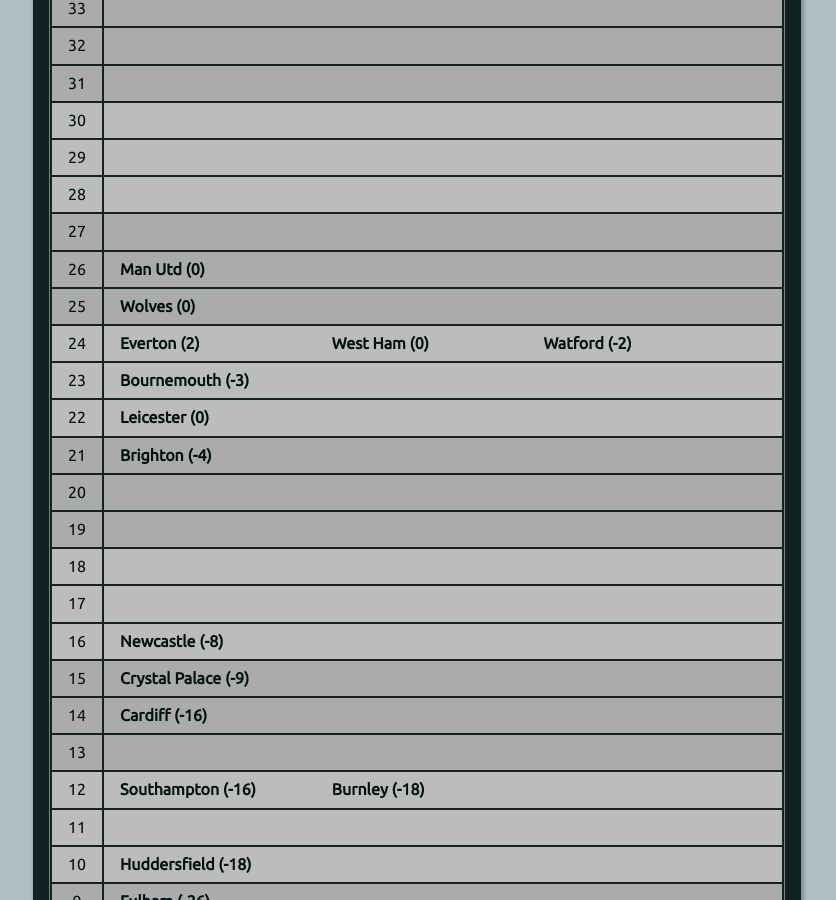
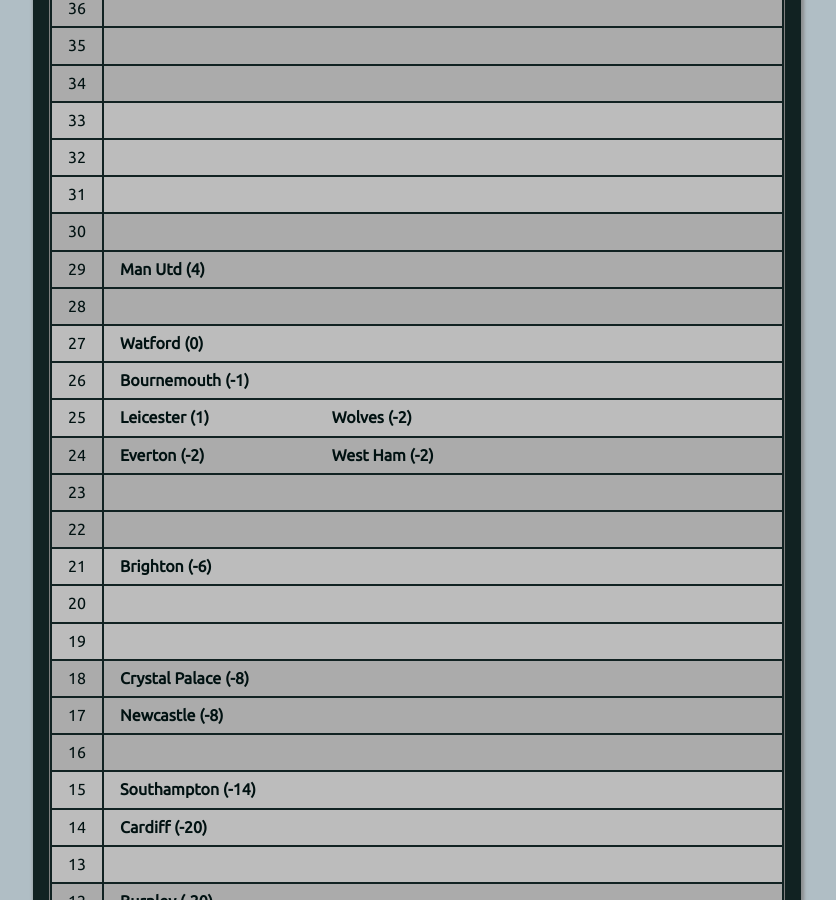
Before and after one commit to muru/muru.github.io, a Jekyll site: the page built from resources.md, in a window 1280 px wide and 900 px high, scrolled down 2263 px. Shown: the whole window, without its empty margins (223-1059 px from the left). Built offline with Jekyll 4.4.1, drawn with Linux system fonts in a browser that asks for light colours; some of the changed text lies outside the part shown.

Commit message:
updated cann-table: Mon 24 Dec 10:00:31 JST 2018

```diff
--- a/cann-table.html
+++ b/cann-table.html
@@ -1,209 +1,219 @@
 <table id="cann-table">
 <thead> <th> Pts </th> <th> Clubs (GD) </th> </thead>
 	<tr class="cann-row-1">
-		<td class="cann-point"> 45 </td>
+		<td class="cann-point"> 48 </td>
 		<td class="cann-clubs">
-			<span class="club-name"> Liverpool (30) </span>
+			<span class="club-name"> Liverpool (32) </span>
 		</td>
  	</tr>
 	<tr class="cann-row-1">
-		<td class="cann-point"> 44 </td>
+		<td class="cann-point"> 47 </td>
 		<td class="cann-clubs">
-			<span class="club-name"> Man City (38) </span>
 		</td>
  	</tr>
 	<tr class="cann-row-1">
+		<td class="cann-point"> 46 </td>
+		<td class="cann-clubs">
+		</td>
+ 	</tr>
+	<tr class="cann-row-2">
+		<td class="cann-point"> 45 </td>
+		<td class="cann-clubs">
+		</td>
+ 	</tr>
+	<tr class="cann-row-2">
+		<td class="cann-point"> 44 </td>
+		<td class="cann-clubs">
+			<span class="club-name"> Man City (37) </span>
+		</td>
+ 	</tr>
+	<tr class="cann-row-2">
 		<td class="cann-point"> 43 </td>
 		<td class="cann-clubs">
 		</td>
  	</tr>
-	<tr class="cann-row-2">
+	<tr class="cann-row-1">
 		<td class="cann-point"> 42 </td>
+		<td class="cann-clubs">
+			<span class="club-name"> Tottenham (19) </span>
+		</td>
+ 	</tr>
+	<tr class="cann-row-1">
+		<td class="cann-point"> 41 </td>
+		<td class="cann-clubs">
+		</td>
+ 	</tr>
+	<tr class="cann-row-1">
+		<td class="cann-point"> 40 </td>
 		<td class="cann-clubs">
 		</td>
  	</tr>
 	<tr class="cann-row-2">
-		<td class="cann-point"> 41 </td>
+		<td class="cann-point"> 39 </td>
 		<td class="cann-clubs">
 		</td>
  	</tr>
 	<tr class="cann-row-2">
-		<td class="cann-point"> 40 </td>
+		<td class="cann-point"> 38 </td>
+		<td class="cann-clubs">
+		</td>
+ 	</tr>
+	<tr class="cann-row-2">
+		<td class="cann-point"> 37 </td>
+		<td class="cann-clubs">
+			<span class="club-name"> Chelsea (20) </span>
+			<span class="club-name"> Arsenal (16) </span>
+		</td>
+ 	</tr>
+	<tr class="cann-row-1">
+		<td class="cann-point"> 36 </td>
 		<td class="cann-clubs">
 		</td>
  	</tr>
 	<tr class="cann-row-1">
-		<td class="cann-point"> 39 </td>
-		<td class="cann-clubs">
-			<span class="club-name"> Tottenham (15) </span>
-		</td>
- 	</tr>
-	<tr class="cann-row-1">
-		<td class="cann-point"> 38 </td>
+		<td class="cann-point"> 35 </td>
 		<td class="cann-clubs">
 		</td>
  	</tr>
 	<tr class="cann-row-1">
-		<td class="cann-point"> 37 </td>
-		<td class="cann-clubs">
-			<span class="club-name"> Chelsea (21) </span>
-		</td>
- 	</tr>
-	<tr class="cann-row-2">
-		<td class="cann-point"> 36 </td>
+		<td class="cann-point"> 34 </td>
 		<td class="cann-clubs">
 		</td>
  	</tr>
 	<tr class="cann-row-2">
-		<td class="cann-point"> 35 </td>
+		<td class="cann-point"> 33 </td>
 		<td class="cann-clubs">
 		</td>
  	</tr>
 	<tr class="cann-row-2">
-		<td class="cann-point"> 34 </td>
+		<td class="cann-point"> 32 </td>
 		<td class="cann-clubs">
-			<span class="club-name"> Arsenal (14) </span>
 		</td>
  	</tr>
-	<tr class="cann-row-1">
-		<td class="cann-point"> 33 </td>
+	<tr class="cann-row-2">
+		<td class="cann-point"> 31 </td>
 		<td class="cann-clubs">
 		</td>
  	</tr>
 	<tr class="cann-row-1">
-		<td class="cann-point"> 32 </td>
+		<td class="cann-point"> 30 </td>
 		<td class="cann-clubs">
 		</td>
  	</tr>
 	<tr class="cann-row-1">
-		<td class="cann-point"> 31 </td>
+		<td class="cann-point"> 29 </td>
+		<td class="cann-clubs">
+			<span class="club-name"> Man Utd (4) </span>
+		</td>
+ 	</tr>
+	<tr class="cann-row-1">
+		<td class="cann-point"> 28 </td>
 		<td class="cann-clubs">
 		</td>
  	</tr>
 	<tr class="cann-row-2">
-		<td class="cann-point"> 30 </td>
+		<td class="cann-point"> 27 </td>
+		<td class="cann-clubs">
+			<span class="club-name"> Watford (0) </span>
+		</td>
+ 	</tr>
+	<tr class="cann-row-2">
+		<td class="cann-point"> 26 </td>
+		<td class="cann-clubs">
+			<span class="club-name"> Bournemouth (-1) </span>
+		</td>
+ 	</tr>
+	<tr class="cann-row-2">
+		<td class="cann-point"> 25 </td>
+		<td class="cann-clubs">
+			<span class="club-name"> Leicester (1) </span>
+			<span class="club-name"> Wolves (-2) </span>
+		</td>
+ 	</tr>
+	<tr class="cann-row-1">
+		<td class="cann-point"> 24 </td>
+		<td class="cann-clubs">
+			<span class="club-name"> Everton (-2) </span>
+			<span class="club-name"> West Ham (-2) </span>
+		</td>
+ 	</tr>
+	<tr class="cann-row-1">
+		<td class="cann-point"> 23 </td>
+		<td class="cann-clubs">
+		</td>
+ 	</tr>
+	<tr class="cann-row-1">
+		<td class="cann-point"> 22 </td>
 		<td class="cann-clubs">
 		</td>
  	</tr>
 	<tr class="cann-row-2">
-		<td class="cann-point"> 29 </td>
+		<td class="cann-point"> 21 </td>
+		<td class="cann-clubs">
+			<span class="club-name"> Brighton (-6) </span>
+		</td>
+ 	</tr>
+	<tr class="cann-row-2">
+		<td class="cann-point"> 20 </td>
 		<td class="cann-clubs">
 		</td>
  	</tr>
 	<tr class="cann-row-2">
-		<td class="cann-point"> 28 </td>
+		<td class="cann-point"> 19 </td>
 		<td class="cann-clubs">
 		</td>
  	</tr>
 	<tr class="cann-row-1">
-		<td class="cann-point"> 27 </td>
+		<td class="cann-point"> 18 </td>
 		<td class="cann-clubs">
+			<span class="club-name"> Crystal Palace (-8) </span>
 		</td>
  	</tr>
 	<tr class="cann-row-1">
-		<td class="cann-point"> 26 </td>
-		<td class="cann-clubs">
-			<span class="club-name"> Man Utd (0) </span>
-		</td>
- 	</tr>
-	<tr class="cann-row-1">
-		<td class="cann-point"> 25 </td>
-		<td class="cann-clubs">
-			<span class="club-name"> Wolves (0) </span>
-		</td>
- 	</tr>
-	<tr class="cann-row-2">
-		<td class="cann-point"> 24 </td>
-		<td class="cann-clubs">
-			<span class="club-name"> Everton (2) </span>
-			<span class="club-name"> West Ham (0) </span>
-			<span class="club-name"> Watford (-2) </span>
-		</td>
- 	</tr>
-	<tr class="cann-row-2">
-		<td class="cann-point"> 23 </td>
-		<td class="cann-clubs">
-			<span class="club-name"> Bournemouth (-3) </span>
-		</td>
- 	</tr>
-	<tr class="cann-row-2">
-		<td class="cann-point"> 22 </td>
-		<td class="cann-clubs">
-			<span class="club-name"> Leicester (0) </span>
-		</td>
- 	</tr>
-	<tr class="cann-row-1">
-		<td class="cann-point"> 21 </td>
-		<td class="cann-clubs">
-			<span class="club-name"> Brighton (-4) </span>
-		</td>
- 	</tr>
-	<tr class="cann-row-1">
-		<td class="cann-point"> 20 </td>
-		<td class="cann-clubs">
-		</td>
- 	</tr>
-	<tr class="cann-row-1">
-		<td class="cann-point"> 19 </td>
-		<td class="cann-clubs">
-		</td>
- 	</tr>
-	<tr class="cann-row-2">
-		<td class="cann-point"> 18 </td>
-		<td class="cann-clubs">
-		</td>
- 	</tr>
-	<tr class="cann-row-2">
 		<td class="cann-point"> 17 </td>
-		<td class="cann-clubs">
-		</td>
- 	</tr>
-	<tr class="cann-row-2">
-		<td class="cann-point"> 16 </td>
 		<td class="cann-clubs">
 			<span class="club-name"> Newcastle (-8) </span>
 		</td>
  	</tr>
 	<tr class="cann-row-1">
+		<td class="cann-point"> 16 </td>
+		<td class="cann-clubs">
+		</td>
+ 	</tr>
+	<tr class="cann-row-2">
 		<td class="cann-point"> 15 </td>
 		<td class="cann-clubs">
-			<span class="club-name"> Crystal Palace (-9) </span>
+			<span class="club-name"> Southampton (-14) </span>
 		</td>
  	</tr>
-	<tr class="cann-row-1">
+	<tr class="cann-row-2">
 		<td class="cann-point"> 14 </td>
 		<td class="cann-clubs">
-			<span class="club-name"> Cardiff (-16) </span>
+			<span class="club-name"> Cardiff (-20) </span>
 		</td>
  	</tr>
-	<tr class="cann-row-1">
+	<tr class="cann-row-2">
 		<td class="cann-point"> 13 </td>
 		<td class="cann-clubs">
 		</td>
  	</tr>
-	<tr class="cann-row-2">
+	<tr class="cann-row-1">
 		<td class="cann-point"> 12 </td>
 		<td class="cann-clubs">
-			<span class="club-name"> Southampton (-16) </span>
-			<span class="club-name"> Burnley (-18) </span>
+			<span class="club-name"> Burnley (-20) </span>
 		</td>
  	</tr>
-	<tr class="cann-row-2">
+	<tr class="cann-row-1">
 		<td class="cann-point"> 11 </td>
 		<td class="cann-clubs">
 		</td>
  	</tr>
-	<tr class="cann-row-2">
+	<tr class="cann-row-1">
 		<td class="cann-point"> 10 </td>
 		<td class="cann-clubs">
-			<span class="club-name"> Huddersfield (-18) </span>
-		</td>
- 	</tr>
-	<tr class="cann-row-1">
-		<td class="cann-point"> 9 </td>
-		<td class="cann-clubs">
+			<span class="club-name"> Huddersfield (-20) </span>
 			<span class="club-name"> Fulham (-26) </span>
 		</td>
  	</tr>
 </table>
-<span id="cann-gen-note"> Generated on  Monday, 17 December 2018 at 10:04 JST. </span>
+<span id="cann-gen-note"> Generated on  Monday, 24 December 2018 at 10:00 JST. </span>
```
